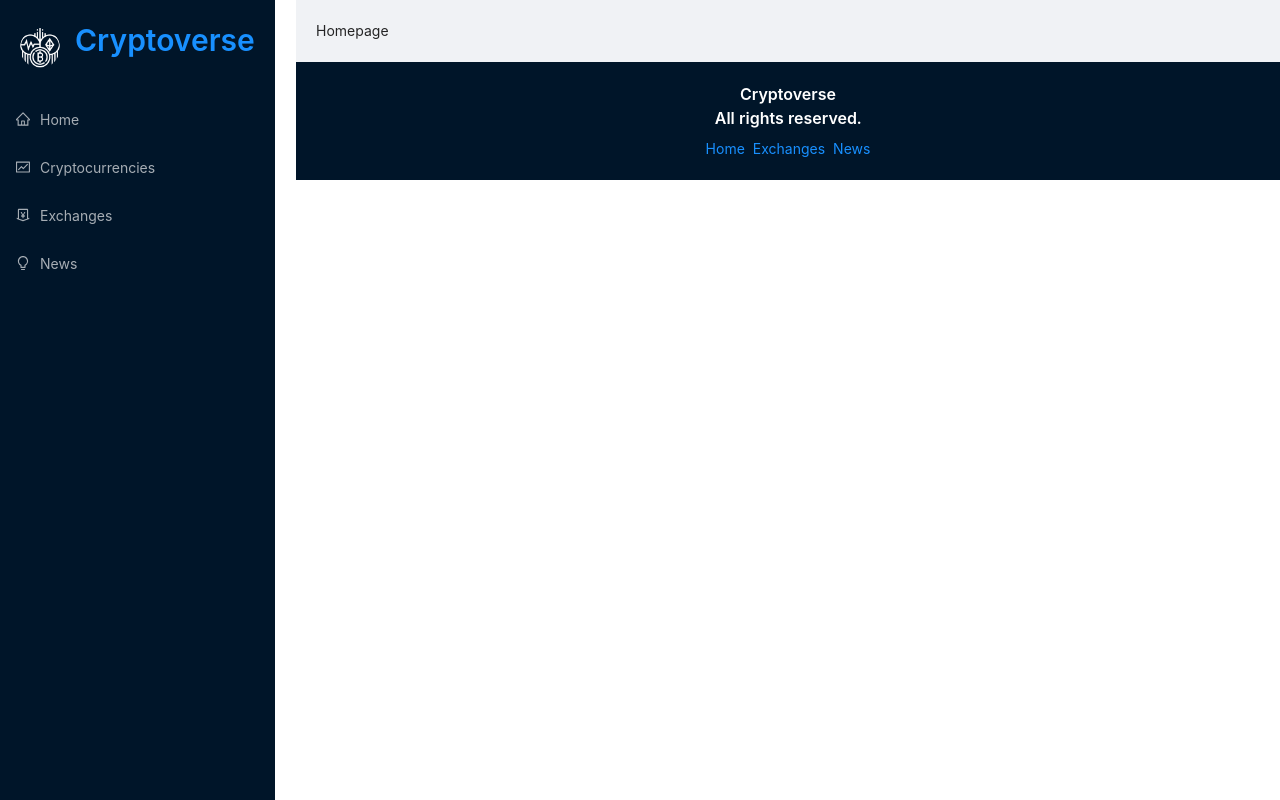
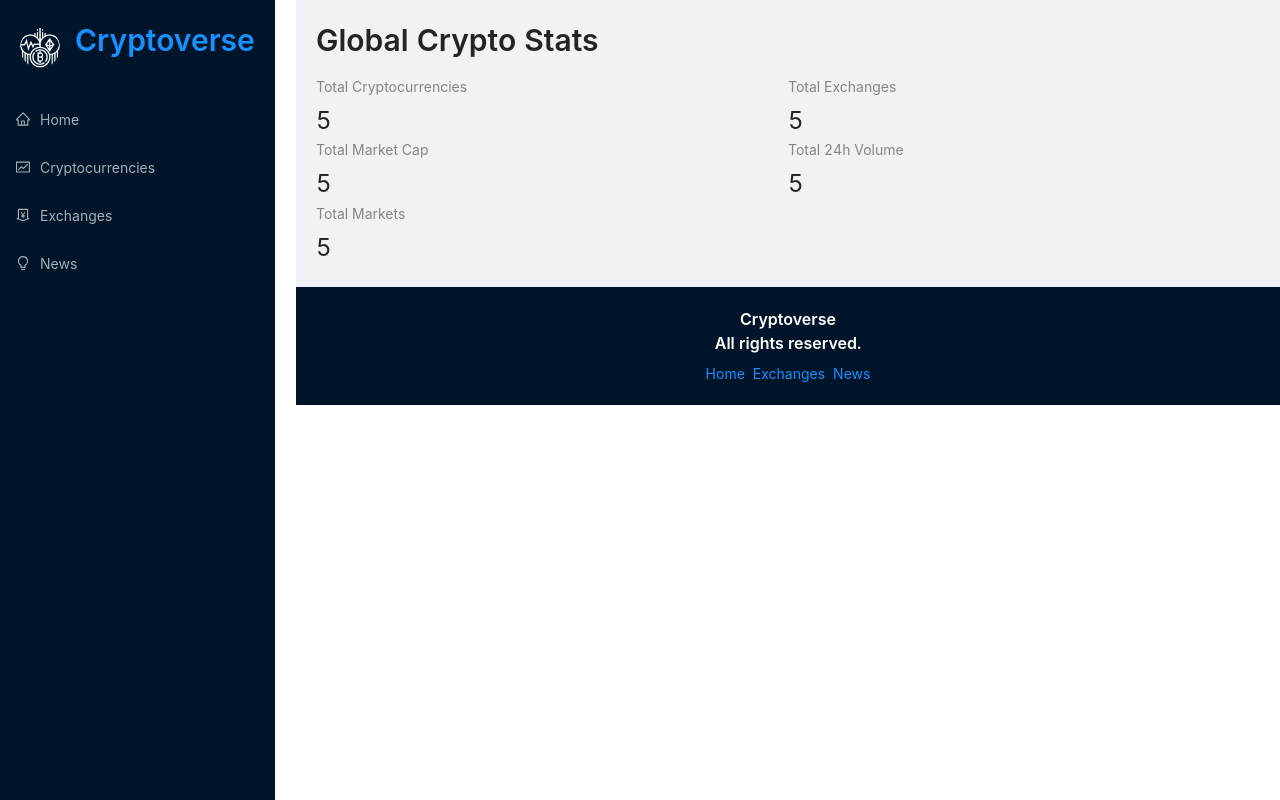
Before and after one commit to Hasnain-Shabbir/cryptoverse, a React (Create React App) app: page / in a window 1280 px wide. Built offline with nearby package versions, Linux system fonts and the light colour scheme.

Commit message:
Setup the Homepage.

```diff
--- a/src/pages/Homepage/Homepage.jsx
+++ b/src/pages/Homepage/Homepage.jsx
@@ -1,7 +1,34 @@
 import React from "react";
+import millify from "millify";
+import { Typography, Row, Col, Statistic } from "antd";
+
+const { Title } = Typography;
 
 function Homepage() {
-  return <div>Homepage</div>;
+  return (
+    <React.Fragment>
+      <Title level={2} className="heading">
+        Global Crypto Stats
+      </Title>
+      <Row>
+        <Col span={12}>
+          <Statistic title="Total Cryptocurrencies" value="5" />
+        </Col>
+        <Col span={12}>
+          <Statistic title="Total Exchanges" value="5" />
+        </Col>
+        <Col span={12}>
+          <Statistic title="Total Market Cap" value="5" />
+        </Col>
+        <Col span={12}>
+          <Statistic title="Total 24h Volume" value="5" />
+        </Col>
+        <Col span={12}>
+          <Statistic title="Total Markets" value="5" />
+        </Col>
+      </Row>
+    </React.Fragment>
+  );
 }
 
 export default Homepage;
```
